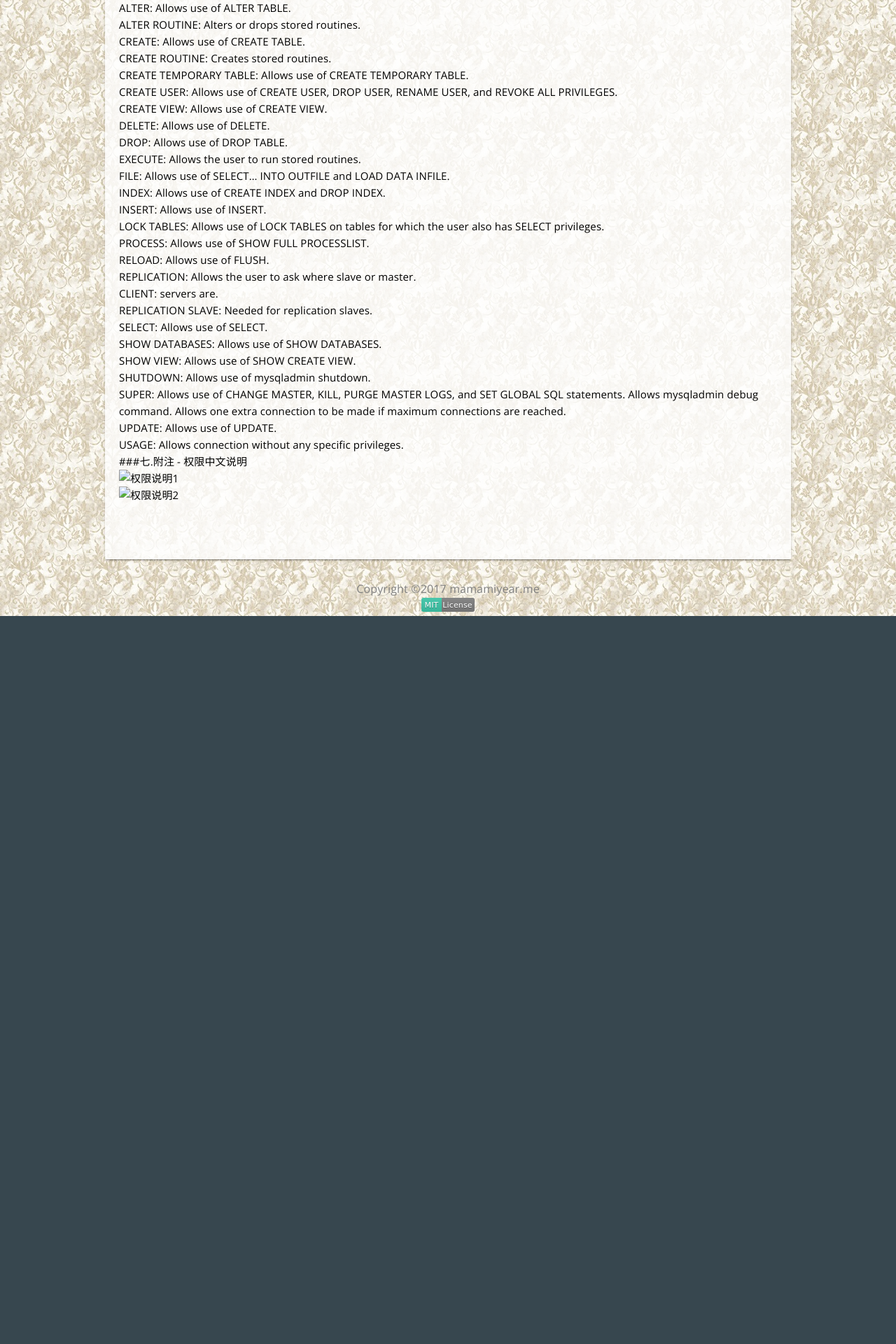
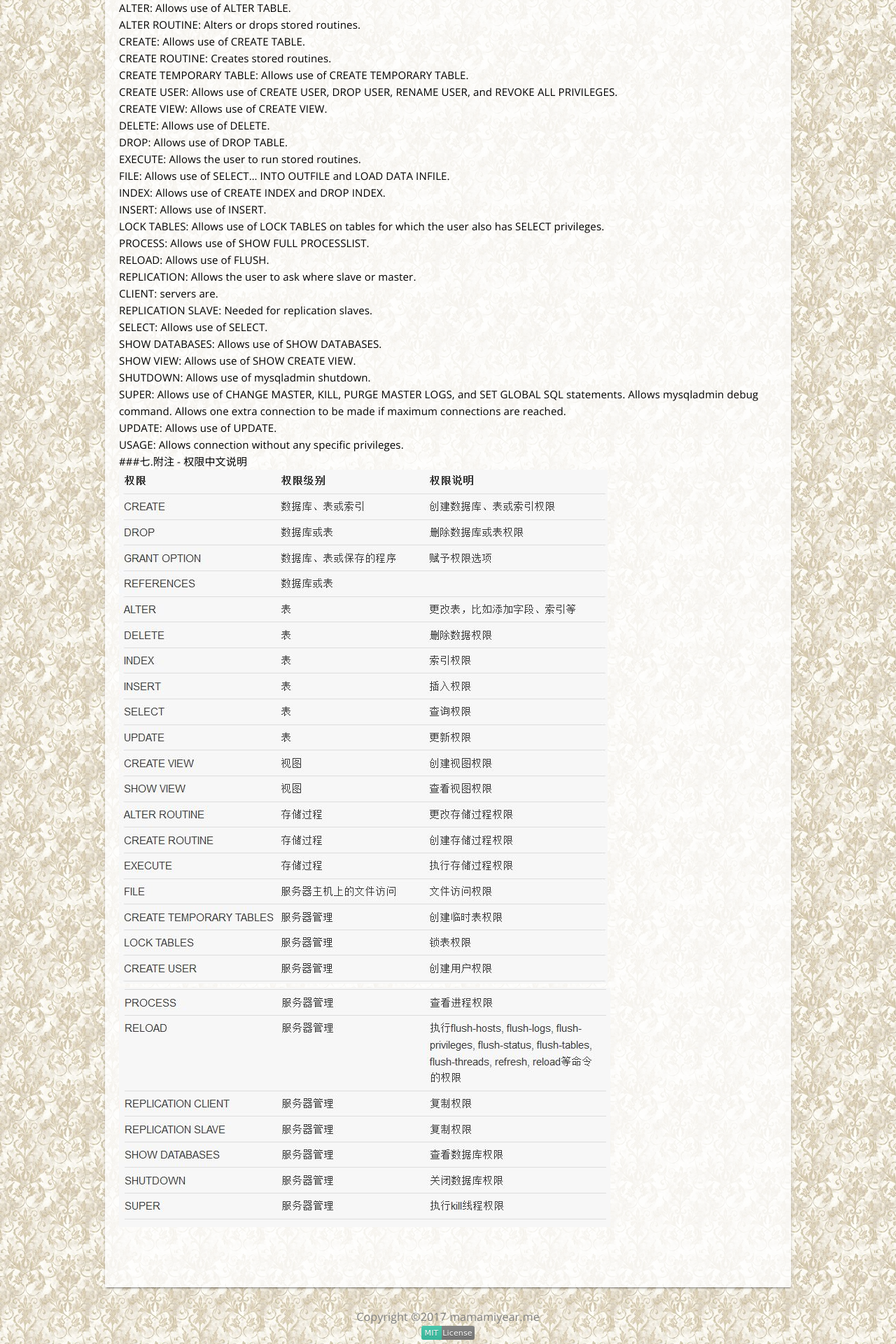
Before and after one commit to mamamiyear/mamamiyear.github.io, a Jekyll site: the page built from _posts/2018-01-28-mysql-create-user-and-grant.md, in a window 1280 px wide. Shown: the part 2210-4130 px from the top of the page at 70% size. Built offline with Jekyll 4.4.1, drawn with Linux system fonts in a browser that asks for light colours; before the commit the page ends 3090 px from its top, so only the background shows below that.

Commit message:
fix image path.

```diff
--- a/_posts/2018-01-28-mysql-create-user-and-grant.md
+++ b/_posts/2018-01-28-mysql-create-user-and-grant.md
@@ -179,6 +179,6 @@ USAGE: Allows connection without any specific privileges.
 
 ###七.附注 - 权限中文说明
 
-![权限说明1](../assets/2018-01-28-mysql-create-user-and-grant/Mysql_rights_description1.jpg)
+![权限说明1](/assets/2018-01-28-mysql-create-user-and-grant/Mysql_rights_description1.jpg)
 
-![权限说明2](../assets/2018-01-28-mysql-create-user-and-grant/Mysql_rights_description2.jpg)
+![权限说明2](/assets/2018-01-28-mysql-create-user-and-grant/Mysql_rights_description2.jpg)
```
